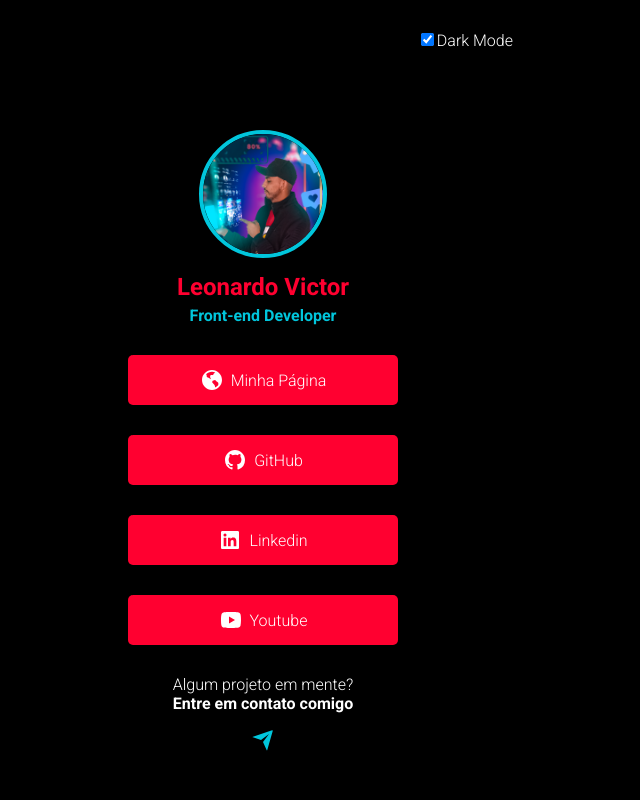
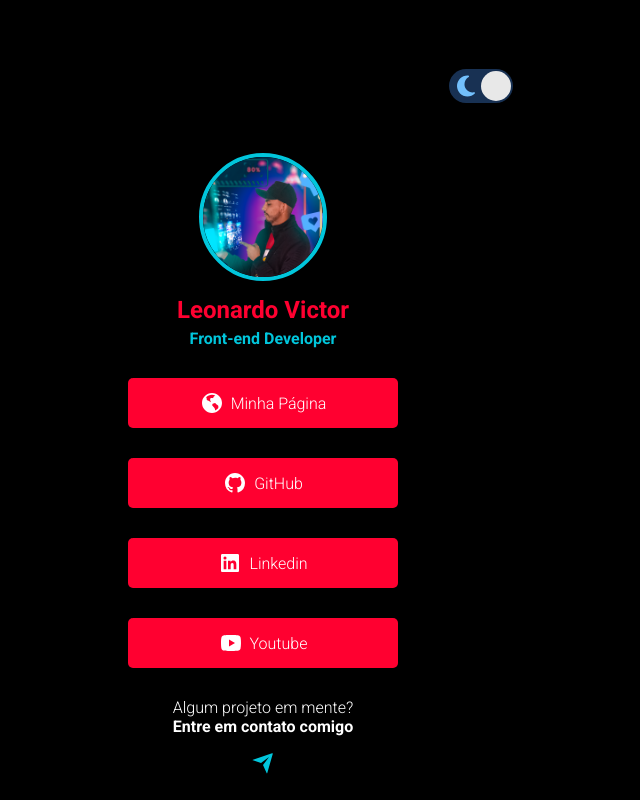
Before and after one commit to FeijaoStudios/Link, a plain HTML site: page index.html in a window 1280 px wide. Shown: the whole page, without its empty margins (377-1017 px from the left). Drawn offline with Linux system fonts and the light colour scheme.

Commit message:
Add files via upload

```diff
--- a/index.html
+++ b/index.html
@@ -14,11 +14,14 @@
 <body>
 
     <main>
-
-        <div class="checkbox">
-            <label for="switch">
-                <input type="checkbox" id="switch" checked>Dark Mode
-            </label>
+        <br>
+        <div class="mode">
+            <label class="switch">
+                <span class="sun"><svg xmlns="http://www.w3.org/2000/svg" viewBox="0 0 24 24"><g fill="#ffd43b"><circle r="5" cy="12" cx="12"></circle><path d="m21 13h-1a1 1 0 0 1 0-2h1a1 1 0 0 1 0 2zm-17 0h-1a1 1 0 0 1 0-2h1a1 1 0 0 1 0 2zm13.66-5.66a1 1 0 0 1 -.66-.29 1 1 0 0 1 0-1.41l.71-.71a1 1 0 1 1 1.41 1.41l-.71.71a1 1 0 0 1 -.75.29zm-12.02 12.02a1 1 0 0 1 -.71-.29 1 1 0 0 1 0-1.41l.71-.66a1 1 0 0 1 1.41 1.41l-.71.71a1 1 0 0 1 -.7.24zm6.36-14.36a1 1 0 0 1 -1-1v-1a1 1 0 0 1 2 0v1a1 1 0 0 1 -1 1zm0 17a1 1 0 0 1 -1-1v-1a1 1 0 0 1 2 0v1a1 1 0 0 1 -1 1zm-5.66-14.66a1 1 0 0 1 -.7-.29l-.71-.71a1 1 0 0 1 1.41-1.41l.71.71a1 1 0 0 1 0 1.41 1 1 0 0 1 -.71.29zm12.02 12.02a1 1 0 0 1 -.7-.29l-.66-.71a1 1 0 0 1 1.36-1.36l.71.71a1 1 0 0 1 0 1.41 1 1 0 0 1 -.71.24z"></path></g></svg></span>
+                <span class="moon"><svg xmlns="http://www.w3.org/2000/svg" viewBox="0 0 384 512"><path d="m223.5 32c-123.5 0-223.5 100.3-223.5 224s100 224 223.5 224c60.6 0 115.5-24.2 155.8-63.4 5-4.9 6.3-12.5 3.1-18.7s-10.1-9.7-17-8.5c-9.8 1.7-19.8 2.6-30.1 2.6-96.9 0-175.5-78.8-175.5-176 0-65.8 36-123.1 89.3-153.3 6.1-3.5 9.2-10.5 7.7-17.3s-7.3-11.9-14.3-12.5c-6.3-.5-12.6-.8-19-.8z"></path></svg></span>
+                <input type="checkbox" class="input" checked>
+                <span class="slider"></span>
+              </label>
         </div>
 
         <header>
--- a/src/css/style.css
+++ b/src/css/style.css
@@ -16,13 +16,6 @@
     --blue: #01c6dc;
     --background: black;
     --white: white;
-}
-
-.checkbox {
-    display: flex;
-    justify-content: end;
-    margin-top: 30px;
-    height: 50px;
 }
 
 body {
@@ -125,3 +118,118 @@ footer a {
 footer i {
     color: var(--blue);
 }
+
+.mode {
+    margin-top: 50px;
+    display: flex;
+    justify-content: end;
+}
+
+.switch {
+    font-size: 17px;
+    position: relative;
+    display: inline-block;
+    width: 64px;
+    height: 34px;
+}
+
+.switch input {
+    opacity: 0;
+    width: 0;
+    height: 0;
+}
+
+.slider {
+    position: absolute;
+    top: 0;
+    left: 0;
+    right: 0;
+    bottom: 0;
+    background-color: #73C0FC;
+    transition: .4s;
+    border-radius: 30px;
+}
+
+.slider:before {
+    position: absolute;
+    content: "";
+    height: 30px;
+    width: 30px;
+    border-radius: 20px;
+    left: 2px;
+    bottom: 2px;
+    z-index: 2;
+    background-color: #e8e8e8;
+    transition: .4s;
+}
+
+.sun svg {
+    position: absolute;
+    top: 6px;
+    left: 36px;
+    z-index: 1;
+    width: 24px;
+    height: 24px;
+}
+
+.moon svg {
+    fill: #73C0FC;
+    position: absolute;
+    top: 5px;
+    left: 5px;
+    z-index: 1;
+    width: 24px;
+    height: 24px;
+}
+
+.sun svg {
+    animation: rotate 15s linear infinite;
+}
+
+@keyframes rotate {
+
+    0% {
+        transform: rotate(0);
+    }
+
+    100% {
+        transform: rotate(360deg);
+    }
+
+}
+
+.moon svg {
+    animation: tilt 5s linear infinite;
+}
+
+@keyframes tilt {
+
+    0% {
+        transform: rotate(0deg);
+    }
+
+    25% {
+        transform: rotate(-10deg);
+    }
+
+    75% {
+        transform: rotate(10deg);
+    }
+
+    100% {
+        transform: rotate(0deg);
+    }
+
+}
+
+.input:checked + .slider {
+    background-color: #183153;
+}
+
+.input:focus + .slider {
+    box-shadow: 0 0 1px #183153;
+}
+
+.input:checked + .slider:before {
+    transform: translateX(30px);
+}
--- a/src/js/script.js
+++ b/src/js/script.js
@@ -1,6 +1,6 @@
-const $html = document.querySelector('html')
-const $checkbox = document.querySelector('#switch')
+const $html = document.querySelector("html");
+const $checkbox = document.querySelector(".switch");
 
-$checkbox.addEventListener('change', function () {
-    $html.classList.toggle('dark-mode')
-})
+$checkbox.addEventListener("change", function () {
+    $html.classList.toggle("dark-mode");
+});
```
